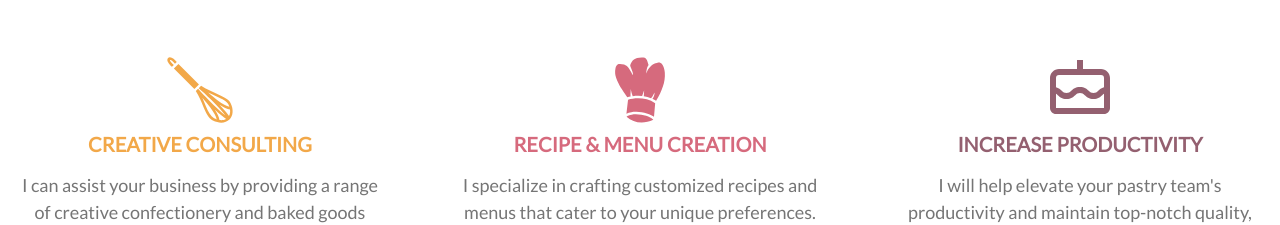
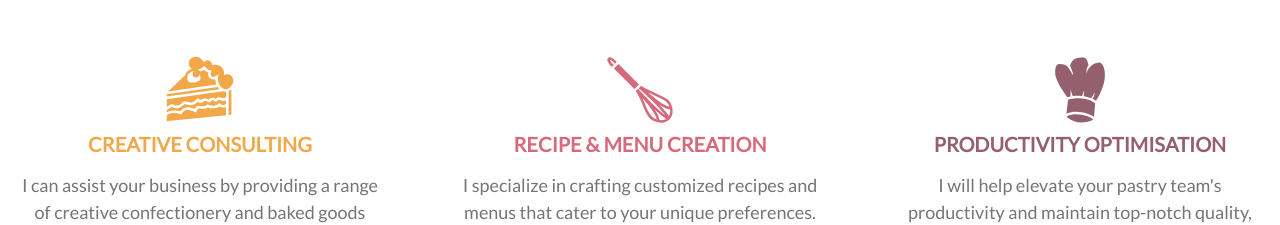
Before and after one commit to MarcoLupo94/SeaElle, a React (Vite) app: page / in a window 1280 px wide. Shown: the part 860-1085 px from the top of the page. Built offline with nearby package versions, Linux system fonts and the light colour scheme.

Commit message:
changes icons

```diff
--- a/src/components/Services.tsx
+++ b/src/components/Services.tsx
@@ -1,8 +1,7 @@
 import { Flex, HStack, VStack, useBreakpointValue } from '@chakra-ui/react'
 import { FC } from 'react'
 import { IconType } from 'react-icons'
-import { BiCake } from 'react-icons/bi'
-import { GiChefToque, GiWhisk } from 'react-icons/gi'
+import { GiChefToque, GiCakeSlice, GiWhisk } from 'react-icons/gi'
 import { NavLink } from './NavLink'
 import { ServiceCard } from './ServiceCard'
 
@@ -19,21 +18,21 @@ const services: Service[] = [
         title: 'CREATIVE CONSULTING',
         content:
             "I can assist your business by providing a range of creative confectionery and baked goods inspirations. Whether you're operating a small café or a startup, or even managing a prestigious 5-star hotel or restaurant, I can offer ideas and solutions tailored to your specific needs.",
-        icon: GiWhisk,
+        icon: GiCakeSlice,
         color: 'brand.200'
     },
     {
         title: 'RECIPE & MENU CREATION',
         content:
             "I specialize in crafting customized recipes and menus that cater to your unique preferences. Whether it's creating new recipes from scratch, refining existing ones, or conducting thorough testing, I leverage proven methodologies to ensure exceptional outcomes.",
-        icon: GiChefToque,
+        icon: GiWhisk,
         color: 'brand.400'
     },
     {
-        title: 'INCREASE PRODUCTIVITY',
+        title: 'PRODUCTIVITY OPTIMISATION',
         content:
             "I will help elevate your pastry team's productivity and maintain top-notch quality, even during high-volume production, by refining processes and optimizing workflows. Together, we'll achieve efficiency without compromising the excellence that sets your creations apart.",
-        icon: BiCake,
+        icon: GiChefToque,
         color: 'brand.100'
     }
 ]
```
